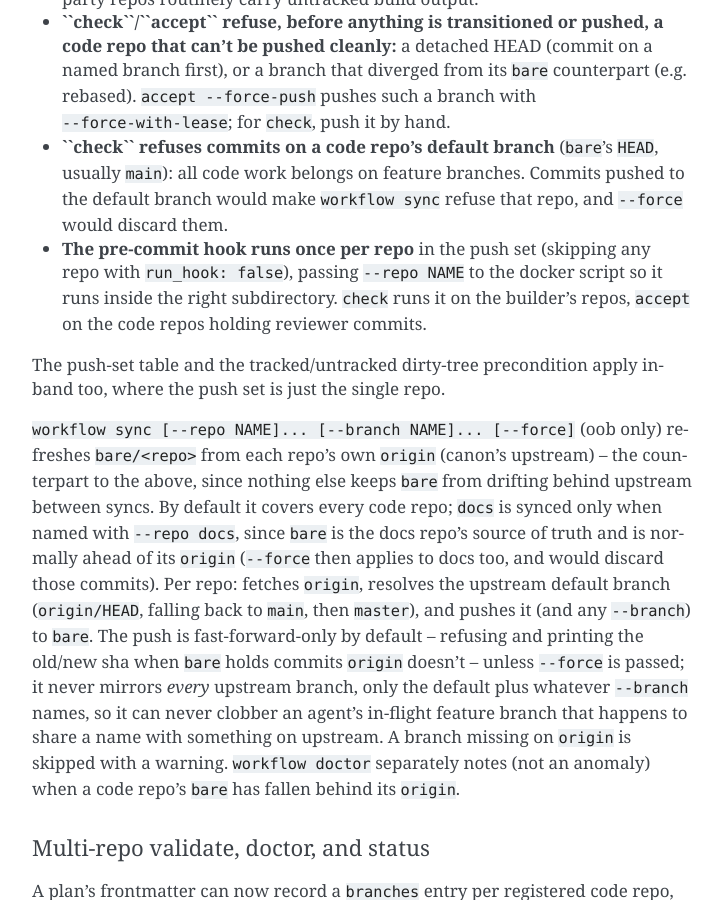
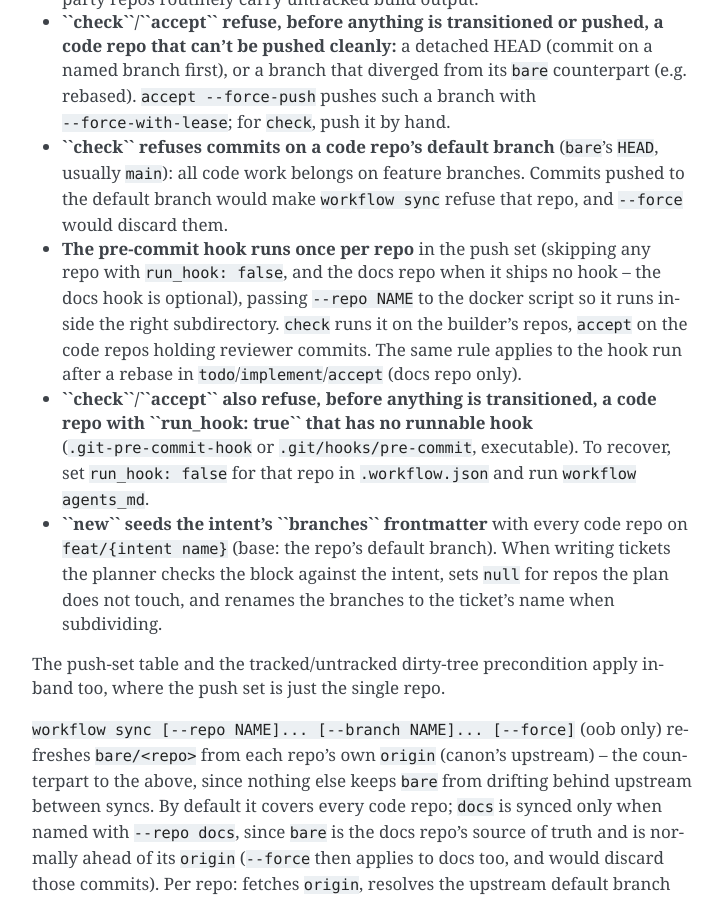
Before and after one commit to Waino/workflow, a Sphinx documentation site: the page built from docs/source/workflow.rst, in a window 1280 px wide and 900 px high, scrolled down 3424 px. Shown: the whole window, without its empty margins (388-1111 px from the left). Built offline with Sphinx 7.4.7, drawn with Linux system fonts in a browser that asks for light colours.

Commit message:
docs: describe oob new frontmatter, optional docs hook and hook pre-flights

```diff
--- a/docs/source/workflow.rst
+++ b/docs/source/workflow.rst
@@ -159,9 +159,19 @@ own reference. Only the following are automated:
   default branch would make ``workflow sync`` refuse that repo, and ``--force`` would
   discard them.
 * **The pre-commit hook runs once per repo** in the push set (skipping any repo
-  with ``run_hook: false``), passing ``--repo NAME`` to the docker script so it runs
+  with ``run_hook: false``, and the docs repo when it ships no hook -- the docs hook is
+  optional), passing ``--repo NAME`` to the docker script so it runs
   inside the right subdirectory. ``check`` runs it on the builder's repos, ``accept``
-  on the code repos holding reviewer commits.
+  on the code repos holding reviewer commits. The same rule applies to the hook run
+  after a rebase in ``todo``/``implement``/``accept`` (docs repo only).
+* **``check``/``accept`` also refuse, before anything is transitioned, a code repo with
+  ``run_hook: true`` that has no runnable hook** (``.git-pre-commit-hook`` or
+  ``.git/hooks/pre-commit``, executable). To recover, set ``run_hook: false`` for that
+  repo in ``.workflow.json`` and run ``workflow agents_md``.
+* **``new`` seeds the intent's ``branches`` frontmatter** with every code repo on
+  ``feat/{intent name}`` (base: the repo's default branch). When writing tickets the
+  planner checks the block against the intent, sets ``null`` for repos the plan does not
+  touch, and renames the branches to the ticket's name when subdividing.
 
 The push-set table and the tracked/untracked dirty-tree precondition apply in-band
 too, where the push set is just the single repo.
```
Also changed, not shown: docs/source/cli.rst (+13 -4 lines).
